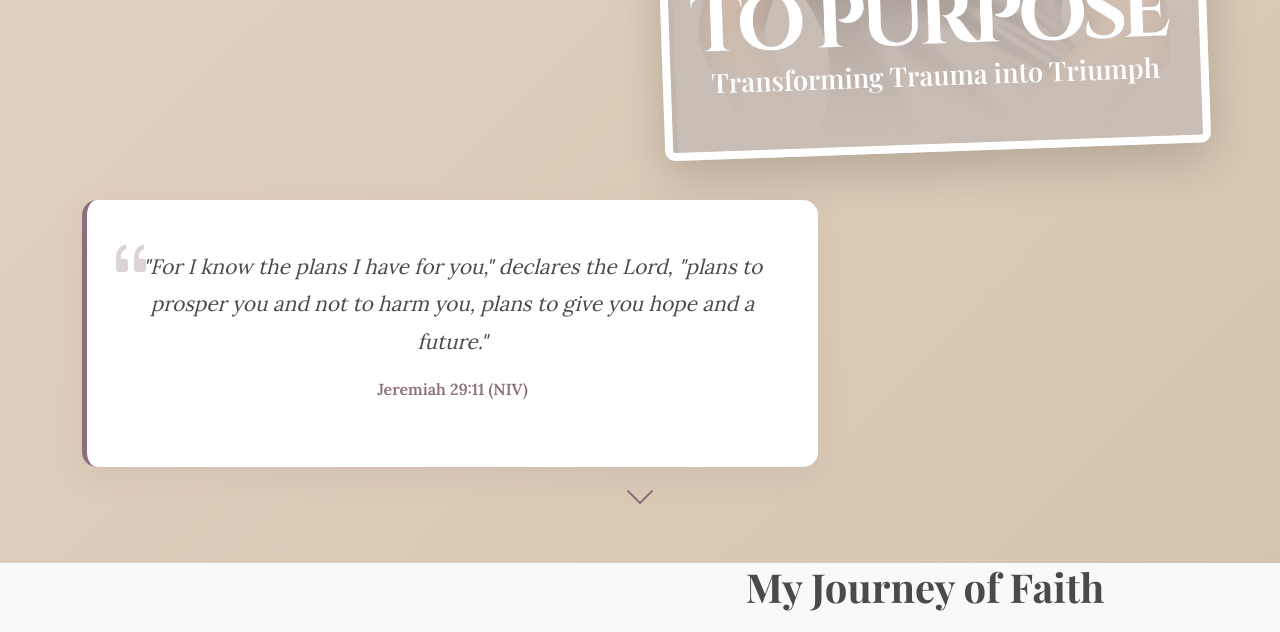
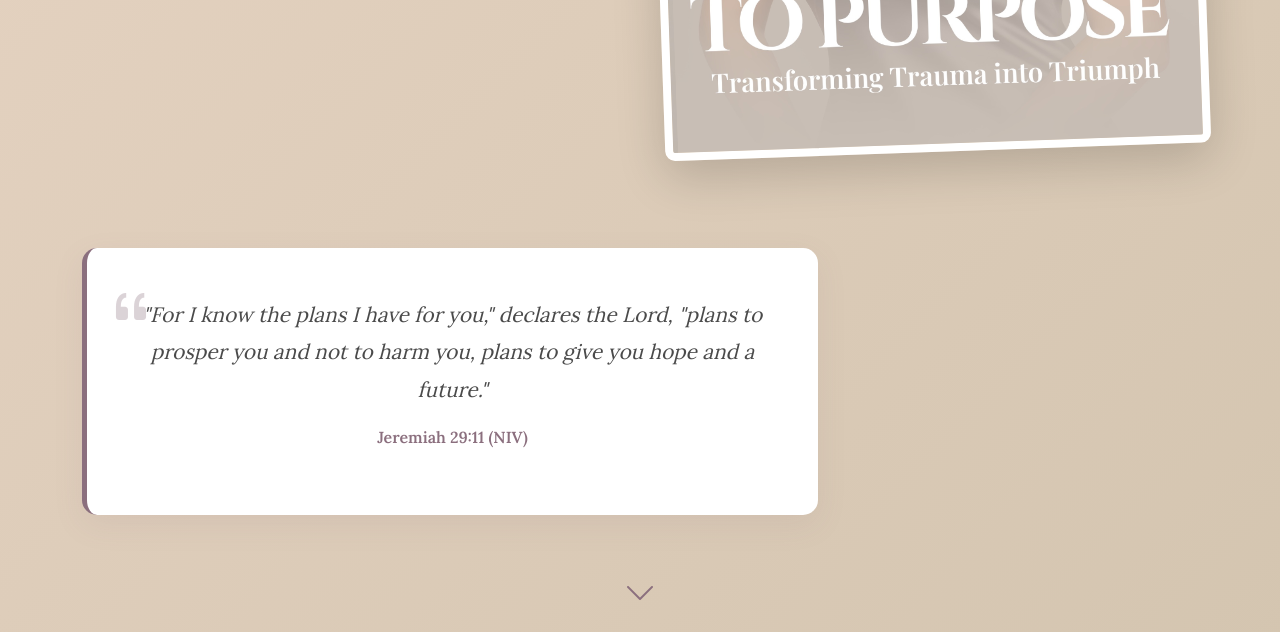
Before and after one commit to pals-iam/christy_project, a Django app: page / in a window 1280 px wide. Shown: the part 727-1359 px from the top of the page. Run offline with Django 4.2, Linux system fonts and the light colour scheme.

Commit message:
UI_Update

```diff
--- a/website/templates/website/home.html
+++ b/website/templates/website/home.html
@@ -36,7 +36,7 @@
                 </div>
             </div>
 
-            <div class="col-lg-8 text-center my-5">
+            <div class="col-lg-8 text-center my-5 py-5">
                 <div class="verse-box">
                     <i class="bi bi-quote verse-icon"></i>
                     <p class="verse-text-large">
```
